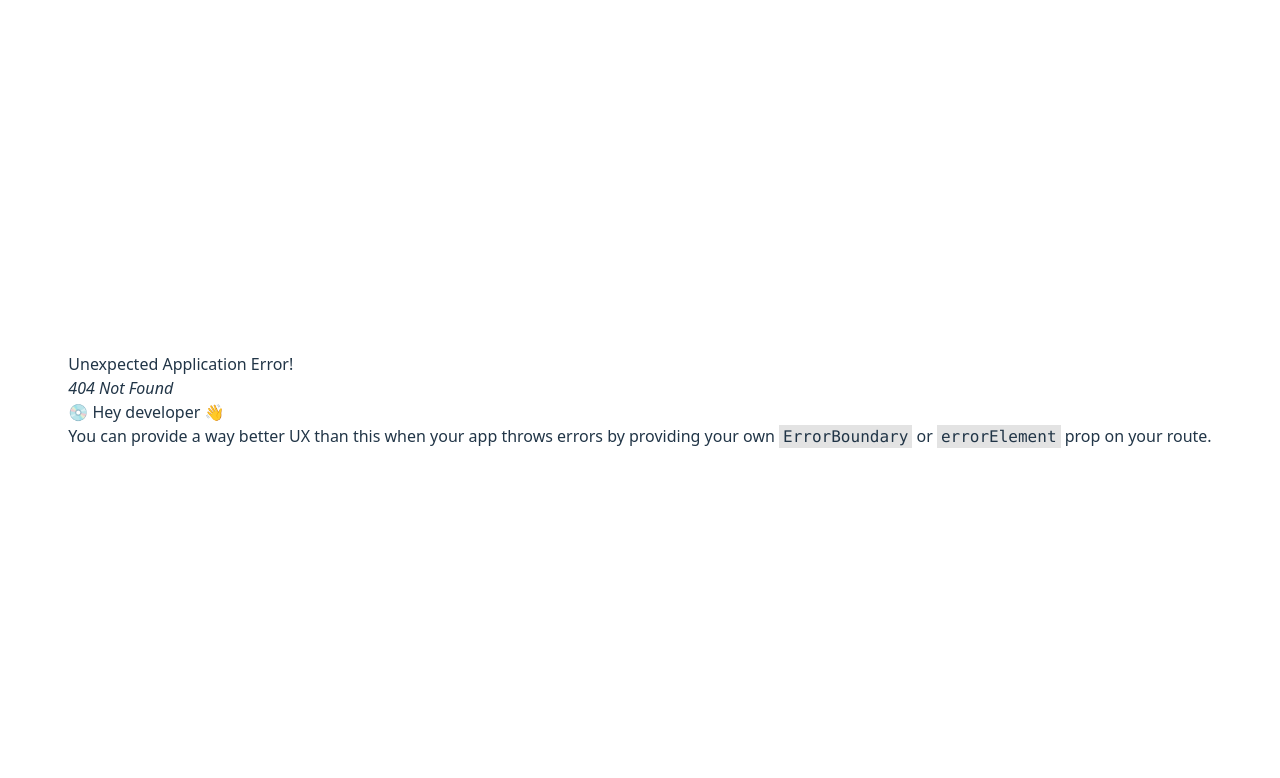
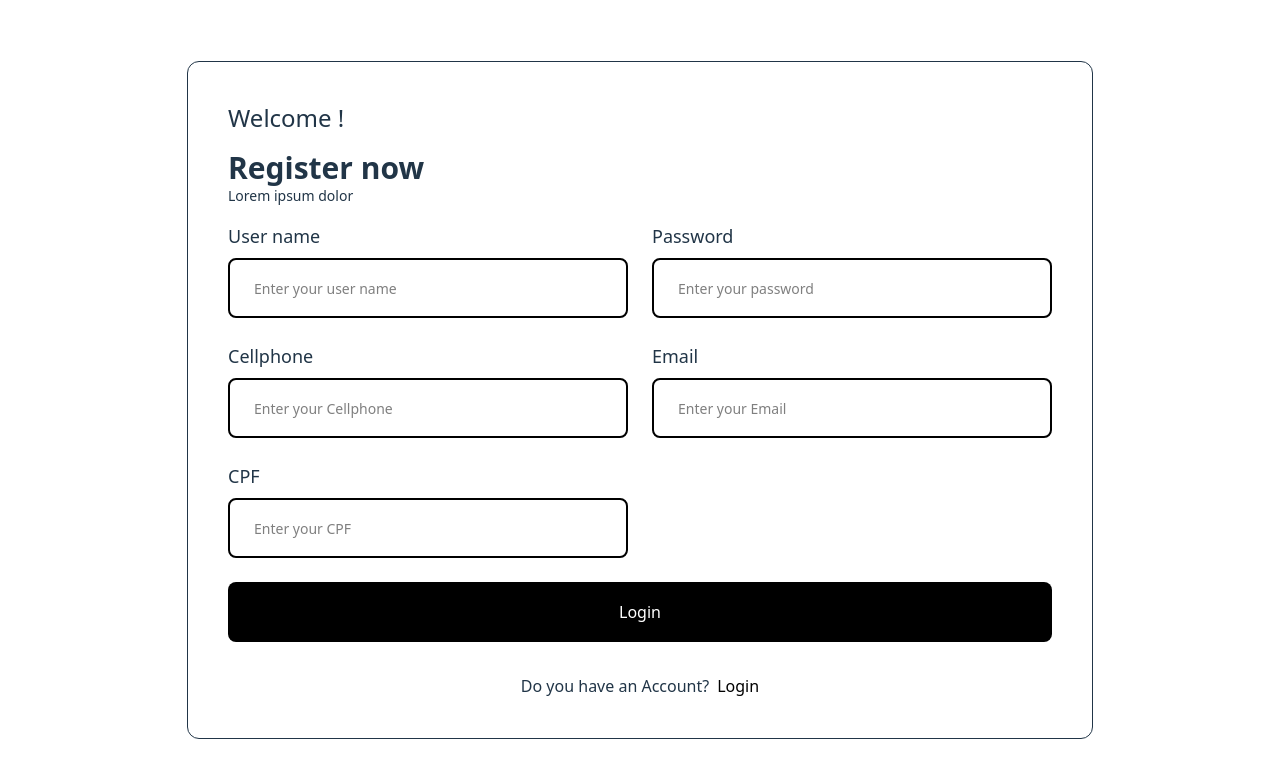
Before and after one commit to Trabalho-Tic/Tic-Site-de-vagas-de-emprego-, a React (Vite) app in the folder Frontend/TicFrontend/: page /register in a window 1280 px wide. Before the commit this address had no page. Shown: the top 778 px of the page. Built offline with nearby package versions, Linux system fonts and the light colour scheme.

Commit message:
Criando o register

```diff
--- a/Frontend/TicFrontend/src/Pages/Login.jsx
+++ b/Frontend/TicFrontend/src/Pages/Login.jsx
@@ -41,7 +41,7 @@ function Login() {
                 <div className="pb-8">
                     <button className="!bg-black border-2 px-6 rounded-lg text-white text-lg w-80 lg:w-100 h-15 transition-all duration-500 hover:!bg-gray-600">Login</button>
                 </div>
-                <p className="flex justify-center gap-2">Do you have an Account?<Link className="!text-black" to={"/Vagas"}>Register</Link></p>
+                <p className="flex justify-center gap-2">Do you have an Account?<Link className="!text-black" to={"/register"}>Register</Link></p>
             </div>
             <img className="hidden lg:flex" src={photoLogin} alt="PhotoLogin" />
         </section>
--- /dev/null
+++ b/Frontend/TicFrontend/src/Pages/Register.jsx
@@ -0,0 +1,83 @@
+import React, { useState, useEffect } from "react"
+import "../Styles/home.css"
+import { Link } from "react-router-dom"
+import Input from "../components/input";
+import photoLogin from "../assets/photologin.png"
+
+function Register() {
+    const [login, setLogin] = useState("");
+    const [email, setEmail] = useState("")
+    const [cellphone, setCellphone] = useState("")
+    const [cpf, setCpf] = useState("")
+    const [password, setPassword] = useState("")
+
+    return (
+        <section className="flex justify-center items-center gap-10 py-4 md:py-0">
+            <div className="flex flex-col w-auto lg:w-full h-auto border-1 rounded-xl justify-center p-5 lg:p-10">
+                <div>
+                    <h1 className="!text-2xl pb-4">Welcome !</h1>
+                </div>
+                <div>
+                    <h2 className="text-3xl font-bold">Register now</h2>
+                    <p className="text-sm pb-4">Lorem ipsum dolor</p>
+                </div>
+                <div className="grid grid-cols-1 md:grid-cols-2 gap-6 pb-6">
+                    <div className="flex flex-col">
+                        <p className="text-lg pb-2">User name</p>
+                        <Input
+                            required
+                            value={login}
+                            onChange={(e) => setLogin(e.target.value)}
+                            placeholder="Enter your user name">
+                        </Input>
+                    </div>
+                    <div className="flex flex-col">
+                        <p className="text-lg pb-2">Password</p>
+                        <Input
+                            required
+                            type="password"
+                            value={password}
+                            onChange={(e) => setPassword(e.target.value)}
+                            placeholder="Enter your password">
+                        </Input>
+                    </div>
+                    <div className="flex flex-col">
+                        <p className="text-lg pb-2">Cellphone</p>
+                        <Input
+                            required
+                            type="number"
+                            value={cellphone}
+                            onChange={(e) => setCellphone(e.target.value)}
+                            placeholder="Enter your Cellphone">
+                        </Input>
+                    </div>
+                    <div className="flex flex-col">
+                        <p className="text-lg pb-2">Email</p>
+                        <Input
+                            required
+                            type="email"
+                            value={email}
+                            onChange={(e) => setEmail(e.target.value)}
+                            placeholder="Enter your Email">
+                        </Input>
+                    </div>
+                    <div className="flex flex-col">
+                        <p className="text-lg pb-2">CPF</p>
+                        <Input
+                            required
+                            value={cpf}
+                            onChange={(e) => setCpf(e.target.value)}
+                            placeholder="Enter your CPF">
+                        </Input>
+                    </div>
+                </div>
+                <div className="pb-8">
+                    <button className="!bg-black border-2 px-6 rounded-lg text-white text-lg w-80 lg:w-full h-15 transition-all duration-500 hover:!bg-gray-600">Login</button>
+                </div>
+                <p className="flex justify-center gap-2">Do you have an Account?<Link className="!text-black" to={"/"}>Login</Link></p>
+            </div>
+        </section>
+    )
+}
+
+export default Register
--- a/Frontend/TicFrontend/src/routes.jsx
+++ b/Frontend/TicFrontend/src/routes.jsx
@@ -2,6 +2,7 @@ import React from "react";
 import { createBrowserRouter, RouterProvider } from "react-router-dom";
 import Login from "./Pages/Login"
 import Vagas from "./Pages/Vagas"
+import Register from "./Pages/Register"
 
 const routes = createBrowserRouter([
     {
@@ -12,6 +13,10 @@ const routes = createBrowserRouter([
         path: '/vagas',
         element: <Vagas />
     },
+    {
+        path: '/register',
+        element: <Register />
+    }
 ])
 
 function Router() {
```
